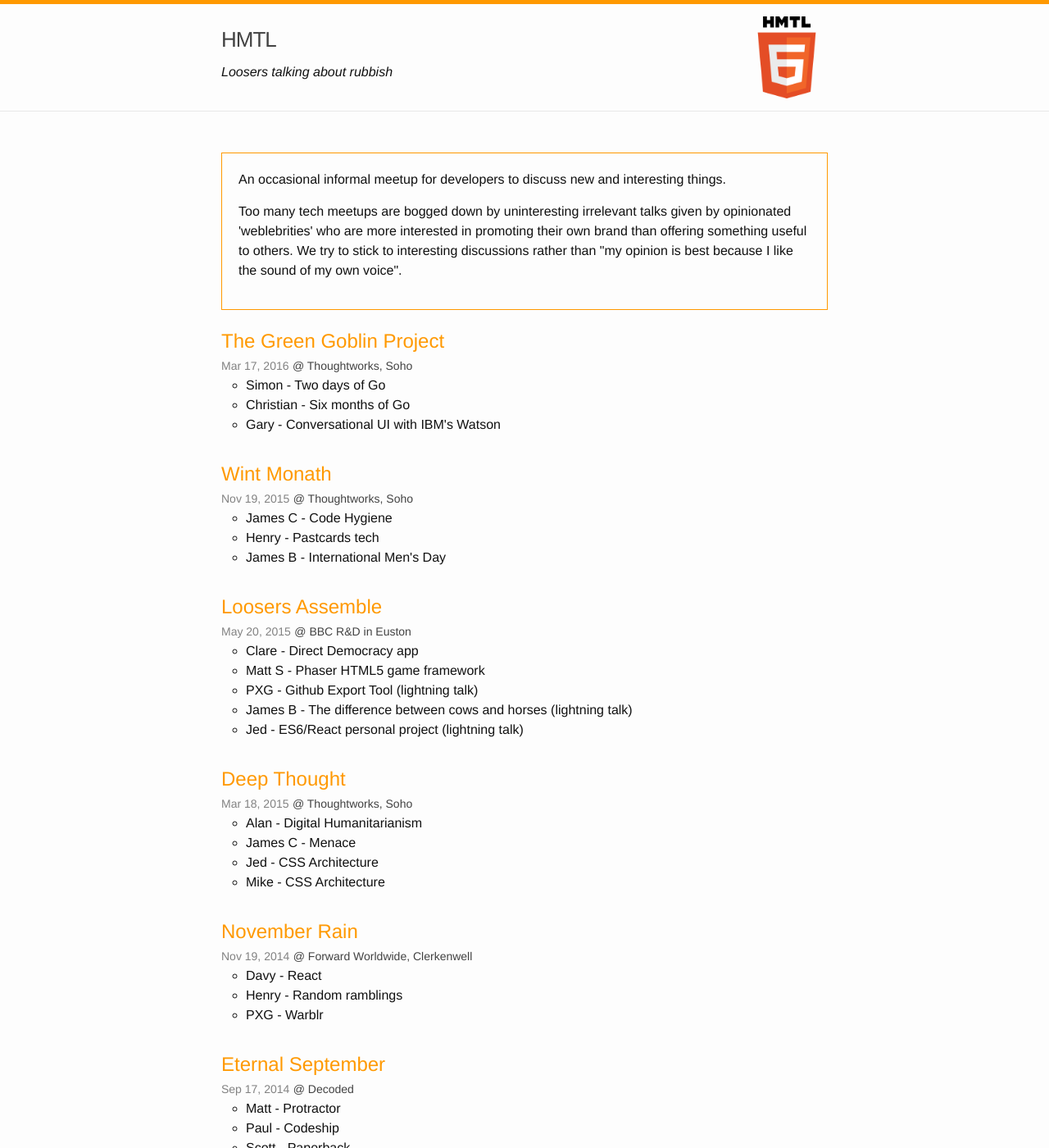
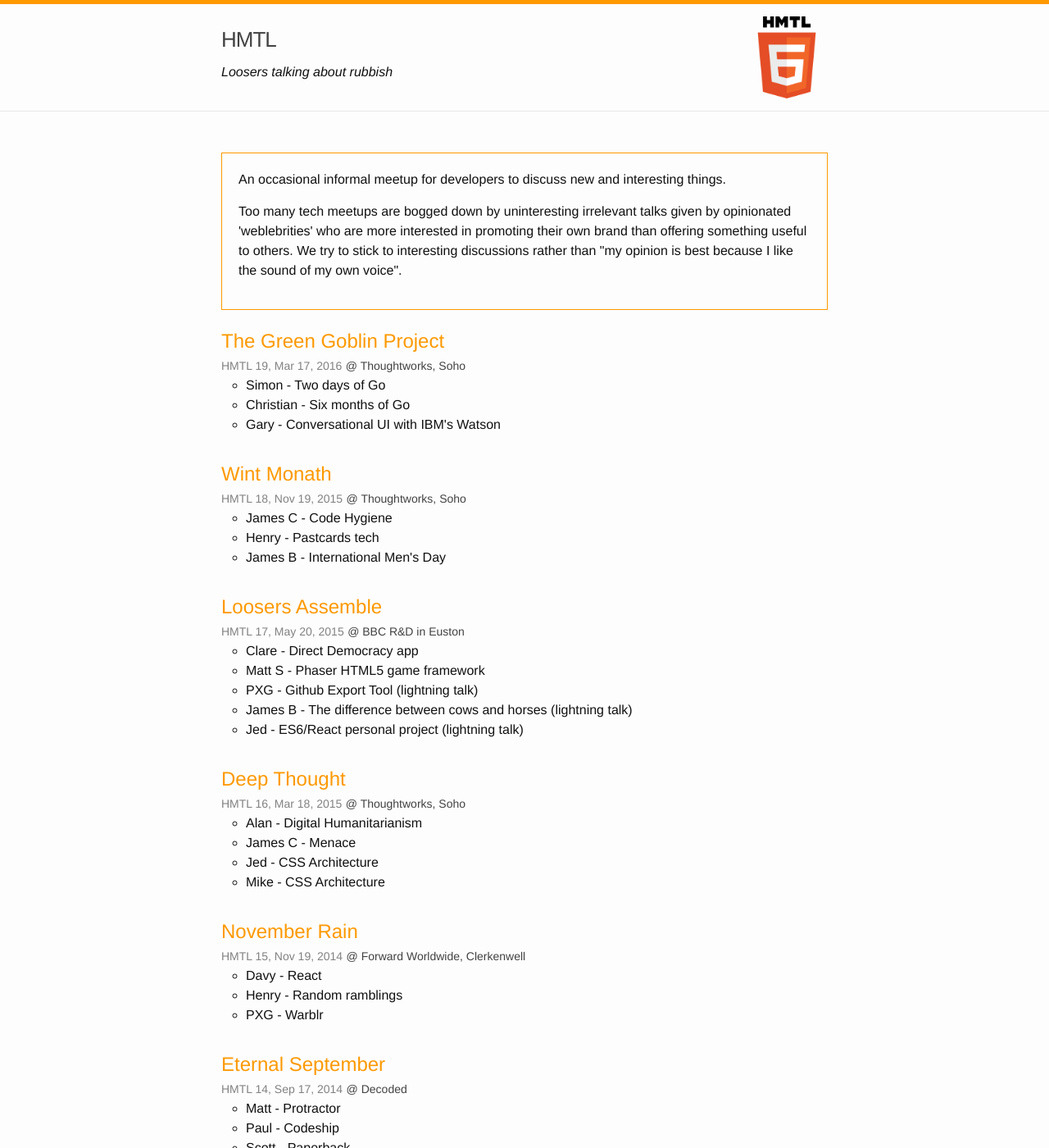
Before and after one commit to hmtl6/hmtl6.github.io, a Jekyll site: the page built from index.html, in a window 1280 px wide and 1400 px high. Shown: the whole window at 82% size. Built offline with Jekyll 4.4.1, drawn with Linux system fonts in a browser that asks for light colours; some of the changed text lies outside the part shown.

Commit message:
Add latest meet

```diff
--- a/index.html
+++ b/index.html
@@ -17,7 +17,7 @@
           <a class="post-link" href="{{ post.url | prepend: site.baseurl }}">{{ post.title }}</a>
         </h2>
         <div class="post-misc">
-          <span class="post-meta">{{ post.date | date: "%b %-d, %Y" }}</span>
+          <span class="post-meta">HMTL {{ forloop.rindex }}, {{ post.date | date: "%b %-d, %Y" }}</span>
           <span class="post-location">{% if post.location %} @ {{ post.location }}{% endif %}</span>
           {% if post.speakers %}
             <ul class="post-speakers">
```
